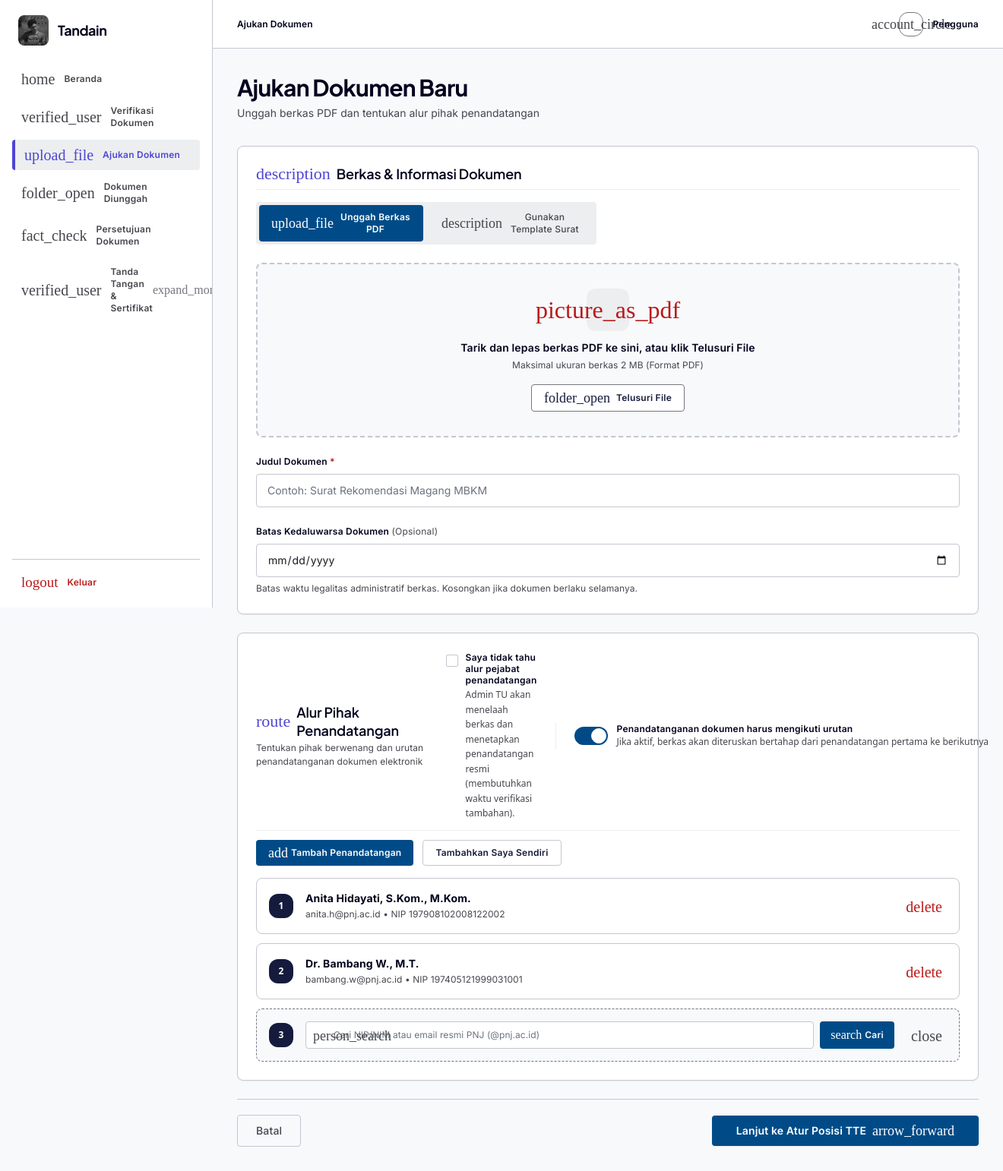
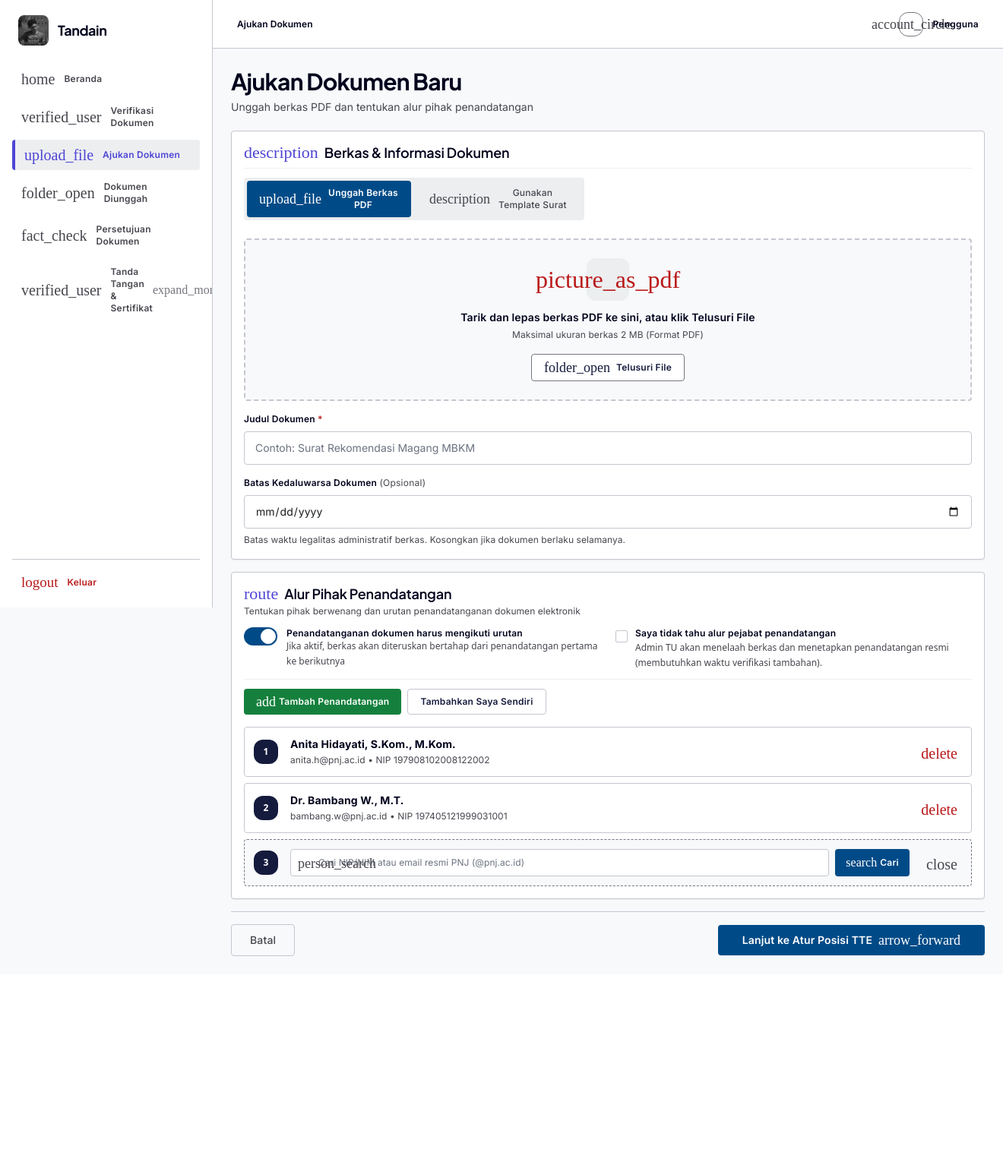
Before and after one commit to MarsXynexis/Tandain, a PHP site: page /Tandain/document/create in a window 1320 px wide. Shown: the whole page at 76% size. After the commit the page ends 1259 px from the top, so only its background shows below. Run offline with PHP 8.4, Linux system fonts and the light colour scheme; the visitor is signed in with stand-in values (Sample User, id 1); some libraries are stand-ins or nearby versions; some web fonts are replaced.

```diff
--- a/views/document/create.php
+++ b/views/document/create.php
@@ -2,20 +2,20 @@
 <?php require_once 'views/layouts/sidebar.php'; ?>
 <?php require_once 'views/layouts/navbar.php'; ?>
 
-  <main class="flex-1 p-8 mx-auto w-full max-w-full">
+  <main class="flex-1 min-w-0 w-full max-w-none p-5 lg:p-6">
 
-    <div class="mb-8">
+    <div class="mb-5">
       <h1 class="font-headline-lg text-headline-lg text-primary tracking-tight font-bold">Ajukan Dokumen Baru</h1>
       <p class="font-body-md text-body-md text-on-surface-variant mt-1" id="page-subtitle">Unggah berkas PDF dan tentukan alur pihak penandatangan</p>
     </div>
 
-    <form class="space-y-6" method="POST" action="/Tandain/document/create" enctype="multipart/form-data">
+    <form class="space-y-4" method="POST" action="/Tandain/document/create" enctype="multipart/form-data">
 
       <input id="submission-mode" name="submission_mode" type="hidden" value="upload">
 
-      <section class="bg-surface-container-lowest border border-outline-variant rounded-xl p-6 shadow-sm">
+      <section class="bg-surface-container-lowest border border-outline-variant rounded-lg p-4 shadow-sm">
 
-        <div class="flex items-center gap-2 mb-4 pb-2 border-b border-surface-container">
+        <div class="flex items-center gap-2 mb-3 pb-2 border-b border-surface-container">
           <span class="material-symbols-outlined text-secondary text-[22px]">description</span>
           <h2 class="font-headline-sm text-headline-sm text-primary font-semibold">Berkas &amp; Informasi Dokumen</h2>
         </div>
@@ -32,9 +32,9 @@
           </button>
         </div>
 
-        <div class="space-y-6" id="tab-upload-content">
+        <div class="space-y-4" id="tab-upload-content">
 
-          <div class="border-2 border-dashed border-outline-variant hover:border-secondary rounded-xl p-8 text-center bg-surface hover:bg-surface-container-low transition-colors cursor-pointer group" id="drop-zone" onclick="document.getElementById('file-upload').click();">
+          <div class="border-2 border-dashed border-outline-variant hover:border-secondary rounded-lg p-6 text-center bg-surface hover:bg-surface-container-low transition-colors cursor-pointer group" id="drop-zone" onclick="document.getElementById('file-upload').click();">
             <div class="w-14 h-14 mx-auto mb-3 rounded-full bg-surface-container flex items-center justify-center text-primary-container group-hover:bg-secondary-fixed transition-colors">
               <span class="material-symbols-outlined text-[32px] text-error" style="font-variation-settings: 'FILL' 1;">picture_as_pdf</span>
             </div>
@@ -121,11 +121,11 @@
 
       </section>
 
-      <section class="bg-surface-container-lowest border border-outline-variant rounded-xl p-6 shadow-sm" id="section-signers">
+      <section class="bg-surface-container-lowest border border-outline-variant rounded-lg p-4 shadow-sm" id="section-signers">
 
-        <div class="flex flex-col md:flex-row md:items-center justify-between gap-4 border-b border-surface-container mb-3 pb-3">
+        <div class="flex flex-col gap-3 border-b border-surface-container mb-3 pb-3">
 
-          <div class="flex flex-col lg:flex-row lg:items-center justify-between gap-4 w-full">
+          <div class="flex flex-col gap-3 w-full">
 
             <div>
               <div class="flex items-center gap-2">
@@ -136,9 +136,9 @@
               <p class="font-body-sm text-body-sm text-on-surface-variant mt-0.5">Tentukan pihak berwenang dan urutan penandatanganan dokumen elektronik</p>
             </div>
 
-            <div class="flex flex-col sm:flex-row sm:items-center gap-6">
+            <div class="grid grid-cols-1 md:grid-cols-2 gap-5 items-start">
 
-              <div class="flex items-start gap-2.5">
+              <div class="flex items-start gap-2.5 order-2">
                 <input class="mt-1 w-4 h-4 rounded border-outline-variant text-blue-600 focus:ring-blue-600 cursor-pointer" id="tu-triage-check" name="is_triage" type="checkbox" value="1">
                 <label class="cursor-pointer" for="tu-triage-check">
                   <span class="font-label-md text-label-md text-primary block leading-tight font-semibold">Saya tidak tahu alur pejabat penandatangan</span>
@@ -146,7 +146,7 @@
                 </label>
               </div>
 
-              <div class="flex items-start md:items-center gap-3 shrink-0 pt-2 sm:pt-0 sm:border-l sm:border-surface-container sm:pl-6 transition-opacity duration-200" id="sequential-toggle-container">
+              <div class="flex items-start gap-3 transition-opacity duration-200 order-1" id="sequential-toggle-container">
                 <label class="relative inline-flex items-center cursor-pointer">
                   <input checked class="sr-only peer" id="sequential-check" name="is_sequential" type="checkbox" value="1">
                   <div class="w-11 h-6 bg-surface-container-highest peer-focus:outline-none rounded-full peer peer-checked:after:translate-x-full peer-checked:after:border-white after:content-[''] after:absolute after:top-[2px] after:left-[2px] after:bg-white after:border-gray-300 after:border after:rounded-full after:h-5 after:w-5 after:transition-all peer-checked:bg-[#004B87]"></div>
@@ -166,8 +166,8 @@
 
         <div class="space-y-4 transition-opacity duration-200" id="signers-flow-container">
 
-          <div class="flex flex-wrap items-center gap-3">
-            <button class="inline-flex items-center justify-center px-4 py-2 rounded-lg bg-[#004B87] hover:bg-[#003d6d] text-white font-label-md text-label-md font-semibold shadow-sm transition" type="button">
+          <div class="flex flex-wrap items-center gap-2">
+            <button class="inline-flex items-center justify-center px-4 py-2 rounded-lg bg-green-700 hover:bg-green-800 text-white font-label-md text-label-md font-semibold shadow-sm transition" type="button">
               <span class="material-symbols-outlined text-[18px] mr-1">add</span>
               <span>Tambah Penandatangan</span>
             </button>
@@ -177,9 +177,9 @@
             </button>
           </div>
 
-          <div class="space-y-3">
+          <div class="space-y-2">
 
-            <div class="flex items-center justify-between p-4 rounded-xl border border-outline-variant bg-surface-container-lowest hover:border-blue-500 transition gap-4">
+            <div class="flex items-center justify-between p-3 rounded-lg border border-outline-variant bg-surface-container-lowest hover:border-blue-500 transition gap-4">
               <div class="flex items-center gap-4 flex-1 min-w-0">
                 <div class="w-8 h-8 rounded-full bg-primary-container text-white flex items-center justify-center font-bold text-xs shrink-0">1</div>
 
@@ -194,7 +194,7 @@
               </button>
             </div>
 
-            <div class="flex items-center justify-between p-4 rounded-xl border border-outline-variant bg-surface-container-lowest hover:border-blue-500 transition gap-4">
+            <div class="flex items-center justify-between p-3 rounded-lg border border-outline-variant bg-surface-container-lowest hover:border-blue-500 transition gap-4">
               <div class="flex items-center gap-4 flex-1 min-w-0">
                 <div class="w-8 h-8 rounded-full bg-primary-container text-white flex items-center justify-center font-bold text-xs shrink-0">2</div>
 
@@ -209,7 +209,7 @@
               </button>
             </div>
 
-            <div class="flex flex-col md:flex-row items-center justify-between p-4 rounded-xl border border-dashed border-outline bg-surface gap-4">
+            <div class="flex flex-col md:flex-row items-center justify-between p-3 rounded-lg border border-dashed border-outline bg-surface gap-4">
               <div class="flex items-center gap-4 flex-1 w-full">
                 <div class="w-8 h-8 rounded-full bg-primary-container text-white flex items-center justify-center font-bold text-xs shrink-0">3</div>
 
@@ -267,7 +267,7 @@
 
       </section>
 
-      <div class="flex justify-between items-center pt-5 border-t border-outline-variant">
+      <div class="flex justify-between items-center pt-4 border-t border-outline-variant">
         <a class="border border-outline-variant text-on-surface-variant hover:bg-surface-container hover:text-on-surface px-6 py-2.5 rounded-lg font-label-lg text-label-lg font-medium transition inline-block" href="/Tandain/dashboard">
           Batal
         </a>
```
